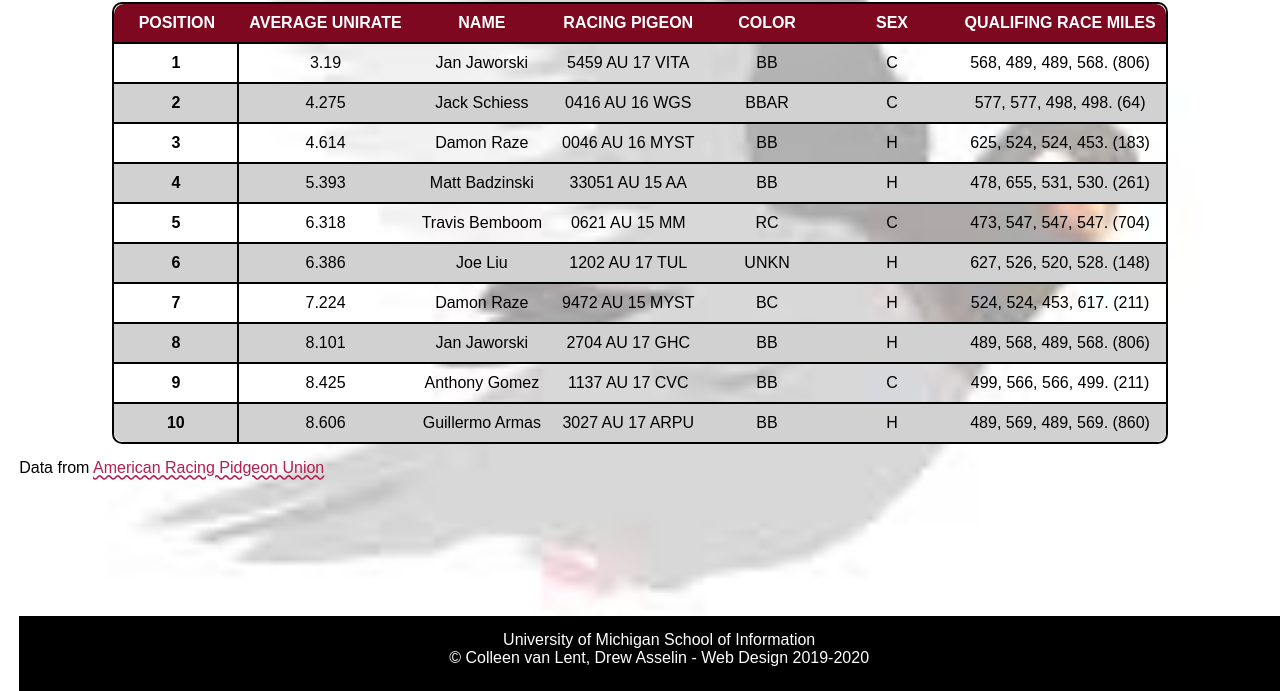
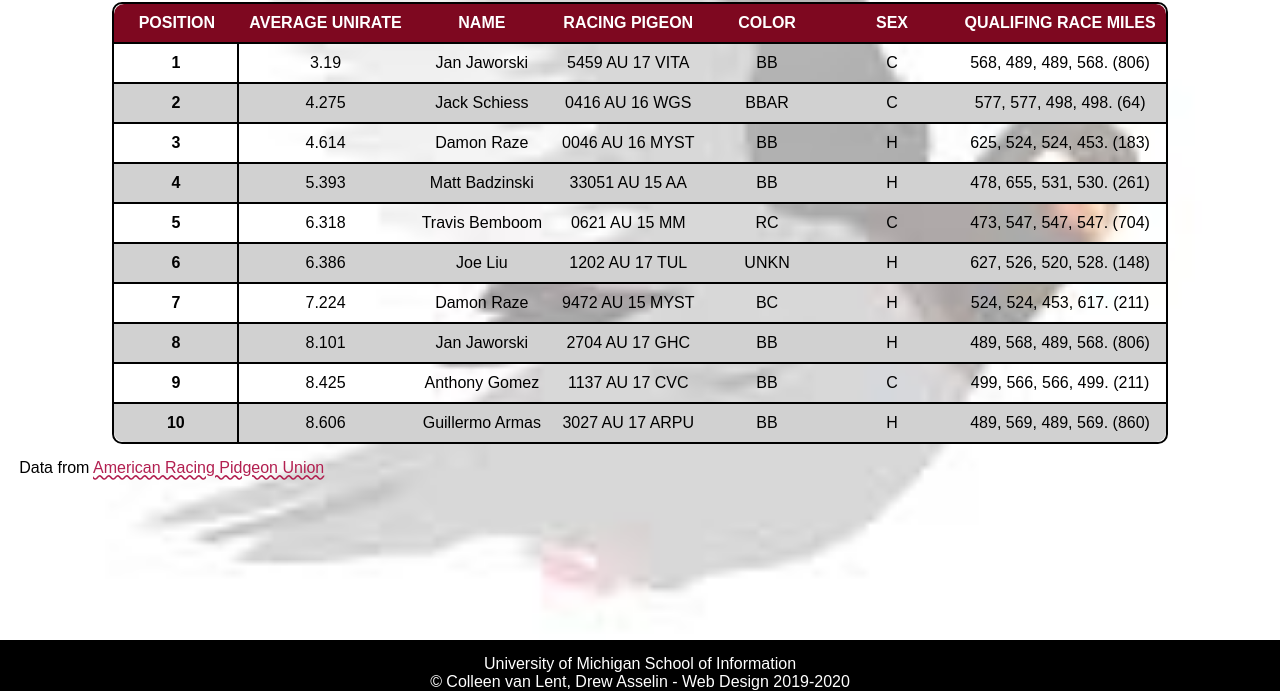
Before and after one commit to mkalmus/homework4-2021, a plain HTML site: page index.html in a window 1280 px wide. Shown: the part 109-800 px from the top of the page. Drawn offline with Linux system fonts and the light colour scheme; files whose address does not match are found by name; a web font is replaced by a local one.

Commit message:
Add files via upload

```diff
--- a/css/style.css
+++ b/css/style.css
@@ -133,12 +133,11 @@ tbody tr:last-child td:last-child{
 
 /*Req 8*/
 footer{
-  margin: 0px;
-  min-height: 75px;
   width:100%;
   background:#000000;
   text-align:center;
   color: #FFFFFF;
-  bottom: 0;
+  bottom: 0px;
+  left: 0px;
   position: fixed;
 }
```
